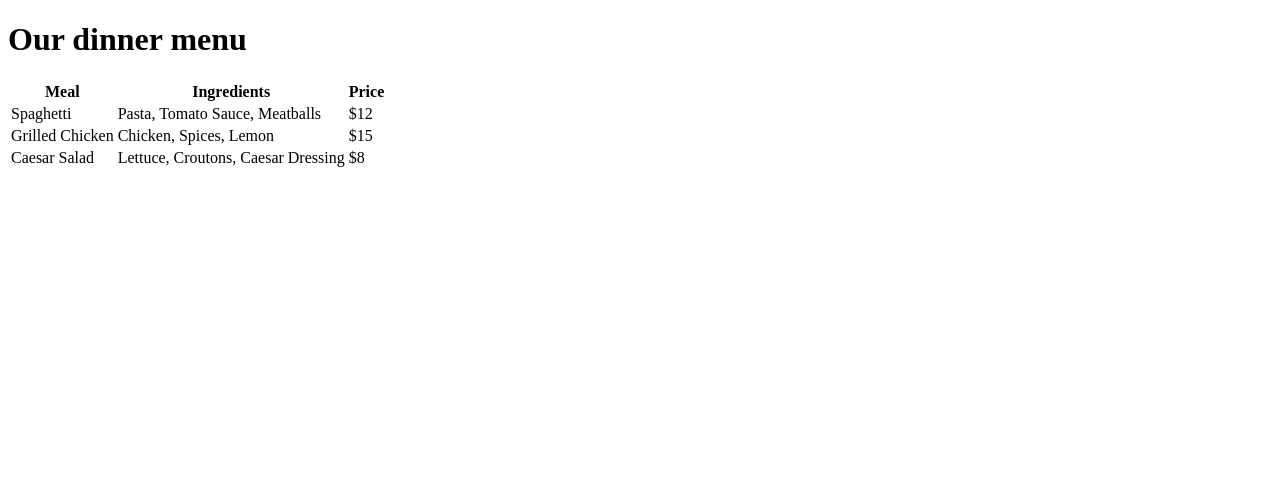
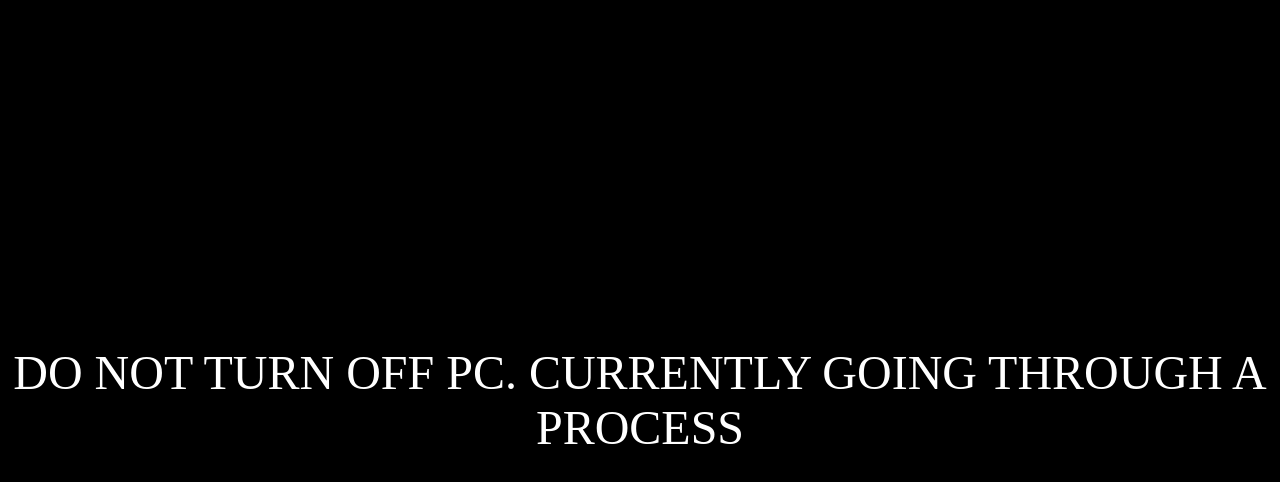
Before and after one commit to julianjoker07/julianjoker07.github.io, a plain HTML site: page index.html in a window 1280 px wide. Drawn offline with Linux system fonts and the light colour scheme.

Commit message:
Update index.html

```diff
--- a/index.html
+++ b/index.html
@@ -1,39 +1,24 @@
 <!DOCTYPE html>
-<html>
-    <head>
-        <meta charset="utf-8">
-        <title>Challenge: The dinner table</title>
-    </head>
-    <body>
-
-        <h1>Our dinner menu</h1>
-
-        <table>
-            <thead>
-                <tr>
-                    <th>Meal</th>
-                    <th>Ingredients</th>
-                    <th>Price</th>
-                </tr>
-            </thead>
-            <tbody>
-                <tr>
-                    <td>Spaghetti</td>
-                    <td>Pasta, Tomato Sauce, Meatballs</td>
-                    <td>$12</td>
-                </tr>
-                <tr>
-                    <td>Grilled Chicken</td>
-                    <td>Chicken, Spices, Lemon</td>
-                    <td>$15</td>
-                </tr>
-                <tr>
-                    <td>Caesar Salad</td>
-                    <td>Lettuce, Croutons, Caesar Dressing</td>
-                    <td>$8</td>
-                </tr>
-            </tbody>
-        </table>
-
-    </body>
+<html lang="en">
+<head>
+    <meta charset="UTF-8">
+    <meta name="viewport" content="width=device-width, initial-scale=1.0">
+    <title>Process Warning</title>
+    <style>
+        body {
+            margin: 0;
+            display: flex;
+            justify-content: center;
+            align-items: center;
+            height: 100vh;
+            background-color: black;
+            color: white;
+            font-size: 3em;
+            text-align: center;
+        }
+    </style>
+</head>
+<body>
+    DO NOT TURN OFF PC. CURRENTLY GOING THROUGH A PROCESS
+</body>
 </html>
```
